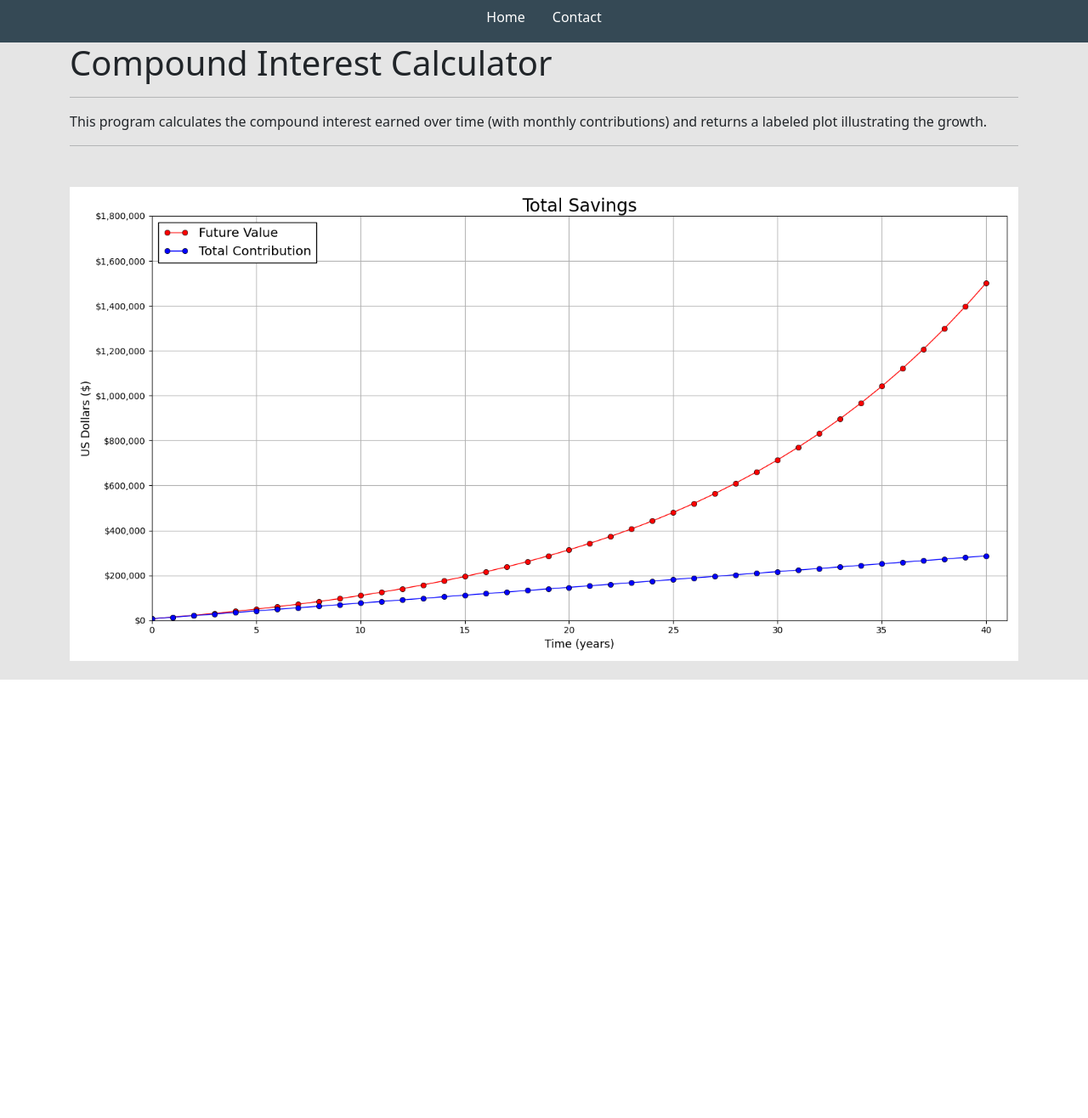
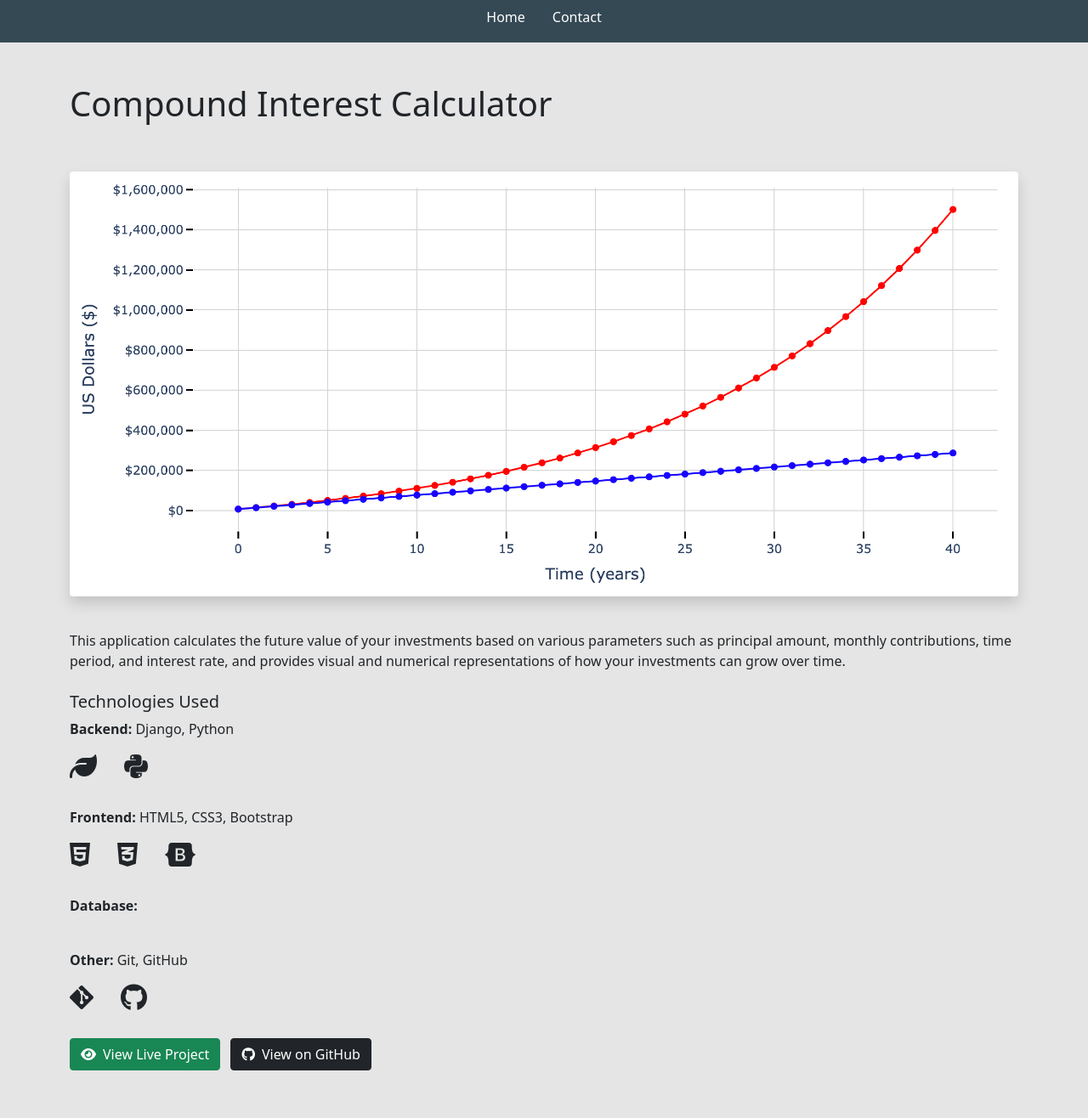
Before and after one commit to namnmai/portfolio-website, a Django app: page /project/3438e409-02a1-43dd-8e25-ffd44672edfd/ in a window 1280 px wide. Shown: the whole page at 85% size. Before the commit the page ends 800 px from the top, so only its background shows below. Run offline with Django 5.2, Linux system fonts and the light colour scheme; data comes from the database, SQL or seed files in the repository.

Commit message:
Update project

```diff
--- a/base/models.py
+++ b/base/models.py
@@ -7,7 +7,15 @@ class Project(models.Model):
 	title = models.CharField(max_length=200, null=True)
 	thumbnail = models.ImageField(null=True)
 	body = models.TextField()
-	slug = models.SlugField(null=True, blank=True)
+	project_url = models.URLField(blank=True, null=True)
+	github_url = models.URLField(blank=True, null=True)
+
+	# New fields for categorized technologies
+	backend_technologies = models.CharField(max_length=255, blank=True, help_text="Comma-separated list of backend technologies.")
+	frontend_technologies = models.CharField(max_length=255, blank=True, help_text="Comma-separated list of frontend technologies.")
+	database_technologies = models.CharField(max_length=255, blank=True, help_text="Comma-separated list of database technologies.")
+	other_technologies = models.CharField(max_length=255, blank=True, help_text="Comma-separated list of other technologies.")
+
 	created = models.DateTimeField(auto_now_add=True)
 	id = models.UUIDField(default=uuid.uuid4, unique=True, primary_key=True, editable=False)
 
--- a/base/templates/base/contact.html
+++ b/base/templates/base/contact.html
@@ -19,7 +19,5 @@
             {{ form.as_p }}
             <button type="submit" class="btn btn-primary">Send</button>
         </form>
-
-        <a href="{% url 'home' %}">Back to Home</a>
     </div>
 {% endblock %}
--- a/base/templates/base/contact_success.html
+++ b/base/templates/base/contact_success.html
@@ -12,6 +12,5 @@
 <body>
     <h1>Thank You for Your Message!</h1>
     <p>We will get back to you shortly.</p>
-    <a href="{% url 'home' %}">Return to Home</a>
 </body>
 </html>
--- a/base/templates/base/main.html
+++ b/base/templates/base/main.html
@@ -1,14 +1,21 @@
 {% load static %}
-
 <!DOCTYPE html>
 <html lang="en">
 <head>
 	<meta charset="UTF-8">
 	<meta name="viewport" content="width=device-width, initial-scale=1.0">
 	<title>Nam Mai | Portfolio</title>
+
+	<!-- Bootstrap CSS -->
 	<link href="https://cdn.jsdelivr.net/npm/bootstrap@5.0.1/dist/css/bootstrap.min.css" rel="stylesheet"
     integrity="sha384-+0n0xVW2eSR5OomGNYDnhzAbDsOXxcvSN1TPprVMTNDbiYZCxYbOOl7+AMvyTG2x" crossorigin="anonymous">
-	<link rel="stylesheet" type="text/css" media="screen" href="{% static 'styles/main.css' %}">
+
+	<!-- Font Awesome CSS -->
+    <link href="https://cdnjs.cloudflare.com/ajax/libs/font-awesome/6.4.0/css/all.min.css" rel="stylesheet">
+
+	<!-- Your Custom CSS -->
+    <link rel="stylesheet" type="text/css" media="screen" href="{% static 'styles/main.css' %}">
+
 </head>
 
 <body>
@@ -29,6 +36,17 @@
 
     {% endblock content %}
 
+	<!-- Bootstrap JS Bundle (includes Popper) -->
+    <script src="https://cdn.jsdelivr.net/npm/bootstrap@5.3.0/dist/js/bootstrap.bundle.min.js"></script>
+
+	<!-- Initialize Tooltips -->
+    <script>
+        var tooltipTriggerList = [].slice.call(document.querySelectorAll('[data-bs-toggle="tooltip"]'))
+        var tooltipList = tooltipTriggerList.map(function (tooltipTriggerEl) {
+            return new bootstrap.Tooltip(tooltipTriggerEl)
+        })
+    </script>
+
 </body>
 
 </html>
--- a/base/templates/base/project.html
+++ b/base/templates/base/project.html
@@ -2,18 +2,86 @@
 {% load static %}
 {% block content %}
 
-<div class="container">
+<div class="container my-5">
+    <!-- Project Title -->
+    <h1 class="mb-4">{{ project.title }}</h1>
 
-    <h1>{{project.title}}</h1>
+    <!-- Project Image -->
+    <div class="text-center mb-4">
+        {% if project.thumbnail %}
+            <img
+                src="{{ project.thumbnail.url }}"
+                alt="{{ project.title }} Thumbnail"
+                class="img-fluid rounded shadow project-image"
+            >
+        {% else %}
+            <img
+                src="{% static 'default_project.jpg' %}"
+                alt="Default Project Image"
+                class="img-fluid rounded shadow project-image"
+            >
+        {% endif %}
+    </div>
 
-    <hr>
+    <!-- Project Description -->
+    <div class="mb-4">
+        <p>{{ project.body }}</p>
+    </div>
 
-    <p>{{project.body}}</p>
+    <!-- Technologies Used (Categorized) -->
+    {% if categorized_technologies %}
+        <div class="mb-4">
+            <h5>Technologies Used</h5>
+            {% for category, technologies in categorized_technologies.items %}
+                <div class="mb-3">
+                    <strong>{{ category }}:</strong>
+                    {% for tech in technologies %}
+                        <span>{{ tech.name }}</span>{% if not forloop.last %}, {% endif %}
+                    {% endfor %}
+                </div>
+                <div class="d-flex flex-wrap align-items-center mb-4">
+                    {% for tech in technologies %}
+                        <div class="d-flex align-items-center me-4 mb-2">
+                            <i class="{{ tech.icon }} fa-2x me-2"></i>
+                            <span class="visually-hidden">{{ tech.name }} logo</span>
+                        </div>
+                    {% endfor %}
+                </div>
+            {% endfor %}
+        </div>
+    {% endif %}
 
-    <hr>
-
-    <img class='project-image' src="{{project.thumbnail.url}}">
-
+    <!-- Project Links -->
+    <div class="mb-4">
+        {% if project.project_url %}
+            <a
+                href="{{ project.project_url }}"
+                class="btn btn-success me-2 mb-2"
+                target="_blank"
+                rel="noopener noreferrer"
+                aria-label="View {{ project.title }} Live Project"
+                data-bs-toggle="tooltip"
+                data-bs-placement="top"
+                title="Check out the live project"
+            >
+                <i class="fas fa-eye me-2"></i>View Live Project
+            </a>
+        {% endif %}
+        {% if project.github_url %}
+            <a
+                href="{{ project.github_url }}"
+                class="btn btn-dark mb-2"
+                target="_blank"
+                rel="noopener noreferrer"
+                aria-label="View {{ project.title }} on GitHub"
+                data-bs-toggle="tooltip"
+                data-bs-placement="top"
+                title="View the source code on GitHub"
+            >
+                <i class="fab fa-github me-2"></i>View on GitHub
+            </a>
+        {% endif %}
+    </div>
 </div>
 
 {% endblock content %}
--- a/base/views.py
+++ b/base/views.py
@@ -42,7 +42,48 @@ def contactSuccess(request):
 
 def projectPage(request, pk):
 	project = Project.objects.get(id=pk)
-	context = {'project': project}
+
+	# Define a mapping from technology names to their corresponding Font Awesome icon classes
+	tech_icons = {
+        'Python': 'fab fa-python',
+        'Django': 'fas fa-leaf',  # Using a leaf as a placeholder for Django
+        'JavaScript': 'fab fa-js-square',
+        'React': 'fab fa-react',
+        'HTML5': 'fab fa-html5',
+        'CSS3': 'fab fa-css3-alt',
+        'Bootstrap': 'fab fa-bootstrap',
+        'Git': 'fab fa-git-alt',
+        'GitHub': 'fab fa-github',
+        'Docker': 'fab fa-docker',
+        'AWS': 'fab fa-aws',
+        'PostgreSQL': 'fas fa-database',
+        'MySQL': 'fas fa-database',
+        'Node.js': 'fab fa-node-js',
+        'TypeScript': 'fab fa-js-square',
+        # Add more technologies as needed
+    }
+
+    # Categorize technologies from the model fields
+	tech_categories = {
+        'Backend': project.backend_technologies.split(',') if project.backend_technologies else [],
+        'Frontend': project.frontend_technologies.split(',') if project.frontend_technologies else [],
+        'Database': project.database_technologies.split(',') if project.database_technologies else [],
+        'Other': project.other_technologies.split(',') if project.other_technologies else []
+    }
+
+    # Create a dictionary to store technologies with their respective icons, categorized
+	categorized_technologies = {}
+	for category, tech_list in tech_categories.items():
+		categorized_technologies[category] = []
+		for tech in tech_list:
+			tech = tech.strip()  # Strip any extra spaces
+			icon_class = tech_icons.get(tech, 'fas fa-tools')  # Default icon if not found
+			categorized_technologies[category].append({'name': tech, 'icon': icon_class})
+
+	context = {
+        'project': project,
+        'categorized_technologies': categorized_technologies
+    }
 	return render(request, 'base/project.html', context)
 
 
--- a/portfoliowebsite/settings.py
+++ b/portfoliowebsite/settings.py
@@ -25,7 +25,6 @@ SECRET_KEY = os.environ.get('SECRET_KEY')
 
 # SECURITY WARNING: don't run with debug turned on in production!
 DEBUG = (os.environ.get('DEBUG_VALUE') == 'True')
-
 
 ALLOWED_HOSTS = [
     'portfolio-website-nm-b4760818e203.herokuapp.com',
--- a/static/styles/main.css
+++ b/static/styles/main.css
@@ -143,6 +143,31 @@ body {
 	margin: 0 auto;
 }
 
+/* Project Image Styling */
+.project-image {
+    max-height: 500px;
+    object-fit: cover;
+    width: 100%;
+    border-radius: 10px;
+}
+
+/* Hover Effect for Images */
+.img-fluid:hover {
+    transform: scale(1.02);
+    transition: transform 0.3s;
+}
+
+/* Icons and Technologies */
+.technologies-section i {
+    color: #007bff; /* Customize icon color if desired */
+}
+
+/* Button Hover Effects */
+.btn-success:hover, .btn-dark:hover {
+    opacity: 0.9;
+    transition: opacity 0.3s;
+}
+
 @media (max-width:900px) {
 	.hero-content-intro {
 		flex-direction: column;
```
Also changed, not shown: base/admin.py (+19 -1 lines), base/migrations/0008_remove_project_slug_project_github_url_and_more.py (added), base/migrations/0009_project_backend_technologies_and_more.py (added), base/migrations/0010_remove_project_technologies.py (added), db.sqlite3, static/images/compound-interest.png (added), static/images/compound-interest_Vn1UNl1.png (deleted).
